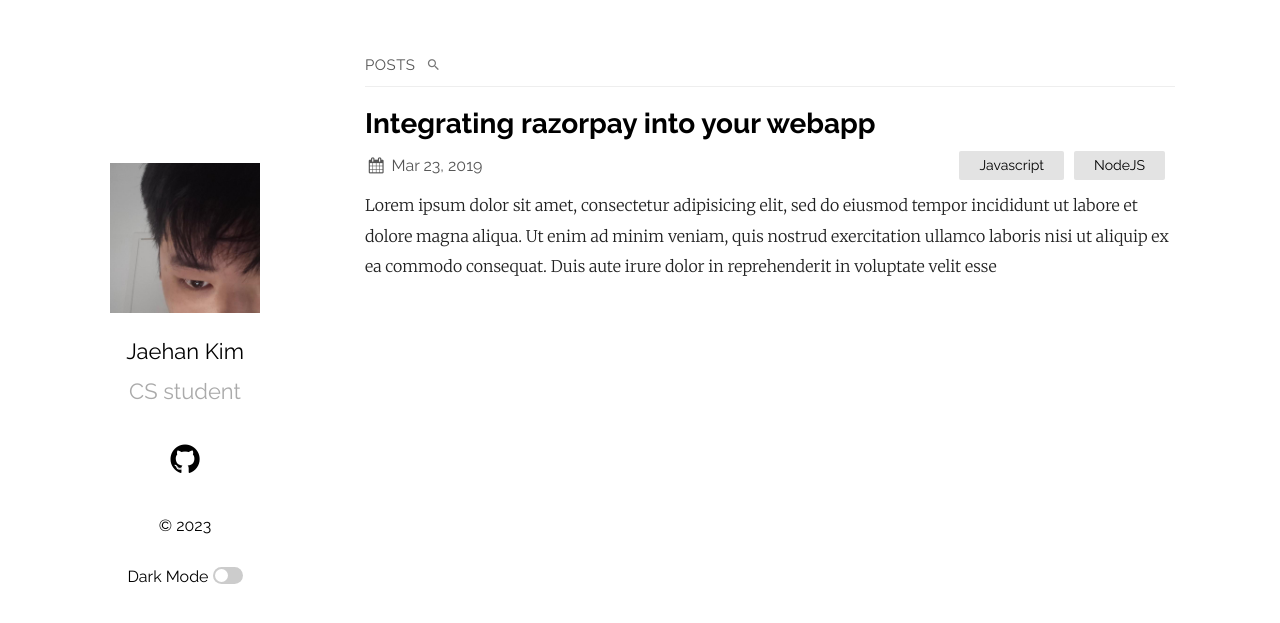
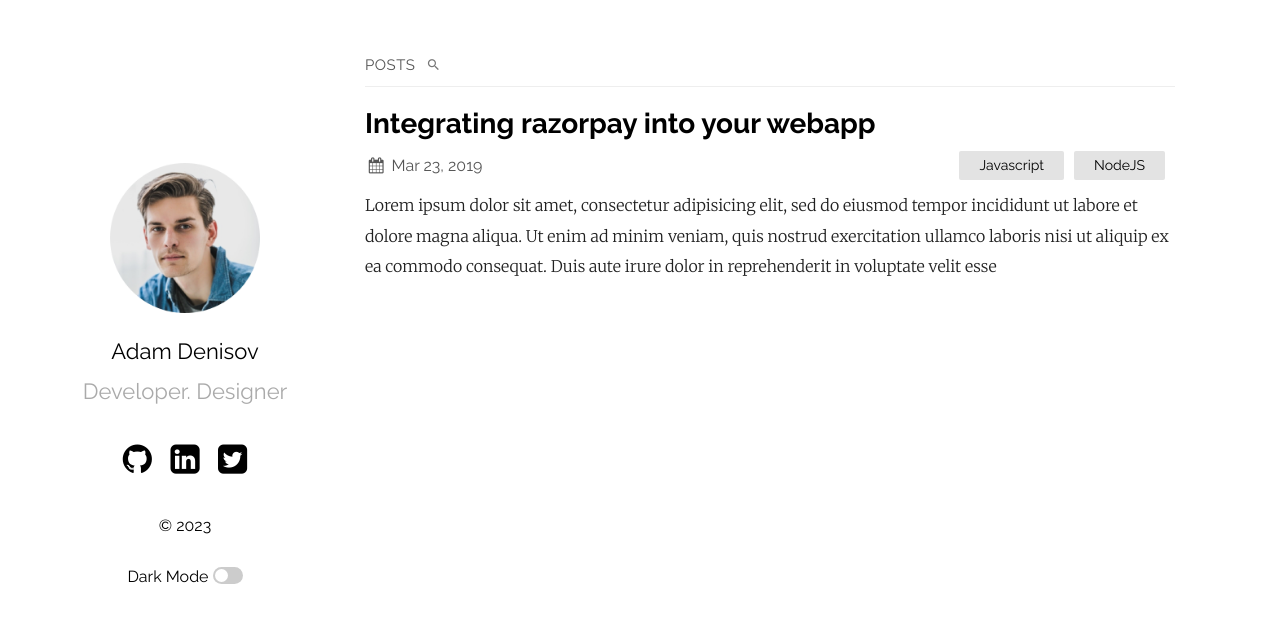
Before and after one commit to jayIsThere/jayIsThere.github.io, a Jekyll site: the page built from index.md, in a window 1280 px wide. Shown: the top 623 px of the page. Built offline with Jekyll 4.4.1, drawn with Linux system fonts in a browser that asks for light colours.

Commit message:
thema added

```diff
--- a/_config.yml
+++ b/_config.yml
@@ -1,6 +1,6 @@
-title: Jay is there
-author: JayIsThere
-email: jaehan.kim@studmail.w-hs.de
+title: Your awesome title
+author: GitHub User
+email: your-email@domain.com
 description: > # this means to ignore newlines until "show_exerpts:"
   Write an awesome description for your new site here. You can edit this
   line in _config.yml. It will appear in your document head meta (for
@@ -12,13 +12,13 @@ show_excerpts: true # set to true to show excerpts on the homepage
 sass:
   sass_dir: _sass
 plainwhite:
-  name: Jaehan Kim
-  tagline: CS student
+  name: Adam Denisov
+  tagline: Developer. Designer
   date_format: "%b %-d, %Y"
   sitemap: true # set to true to generate sitemap.xml content
   search: true # set to true to enable searchbar
   dark_mode: true # set to true to add dark mode toggle
-  portfolio_image: "assets/myPhoto.jpg" # the path from the base directory of the site to the image to display (no / at the start)
+  portfolio_image: "assets/portfolio.png" # the path from the base directory of the site to the image to display (no / at the start)
   html_lang: "en" # set the lang attribute of the <html> tag for the pages. See here for a list of codes: https://www.w3schools.com/tags/ref_country_codes.asp
   condensed_mobile:
     #- home
@@ -26,9 +26,9 @@ plainwhite:
     - post
   # generate social links in footer
   social_links:
-    #twitter: ...
-    github:  jayIsThere
-    #linkedIn: in/...
+    twitter: samarsault
+    github:  samarsault
+    linkedIn: in/samarsault
     #dribbble: jekyll
     #flickr:   jekyll
     #instagram: jekyll
```
